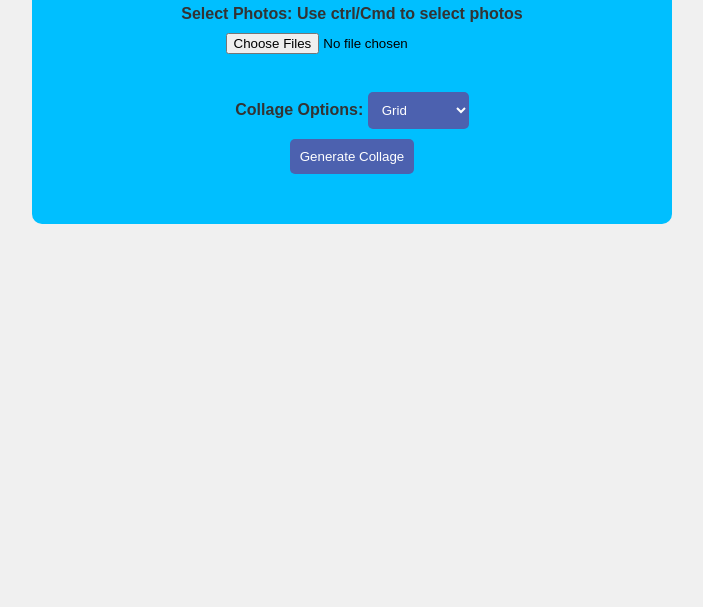
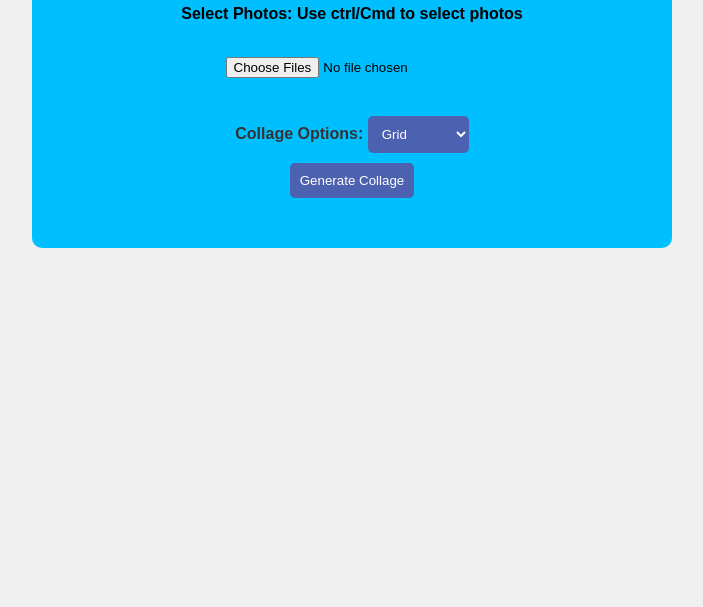
Before and after one commit to vishal9304/Collage_Maker1, a plain HTML site: page index.html in a window 1280 px wide. Shown: the part 193-800 px from the top of the page, without its empty margins (288-991 px from the left). Drawn offline with Linux system fonts and the light colour scheme.

Commit message:
Update index.html

```diff
--- a/index.html
+++ b/index.html
@@ -9,7 +9,8 @@
 <body>
 <div class="container">
   <h1>Collage Maker</h1>
-  <label for="image-upload">Select Photos: Use ctrl/Cmd to select photos</label>
+  <p><b>Select Photos: Use ctrl/Cmd to select photos</b></p>
+  <label for="image-upload"></label>
   <input type="file" id="image-upload" accept="image/*" multiple>
   <br>
   <label for="collage-options" class="left-align">Collage Options:</label> <!-- Add class for left alignment -->
```
